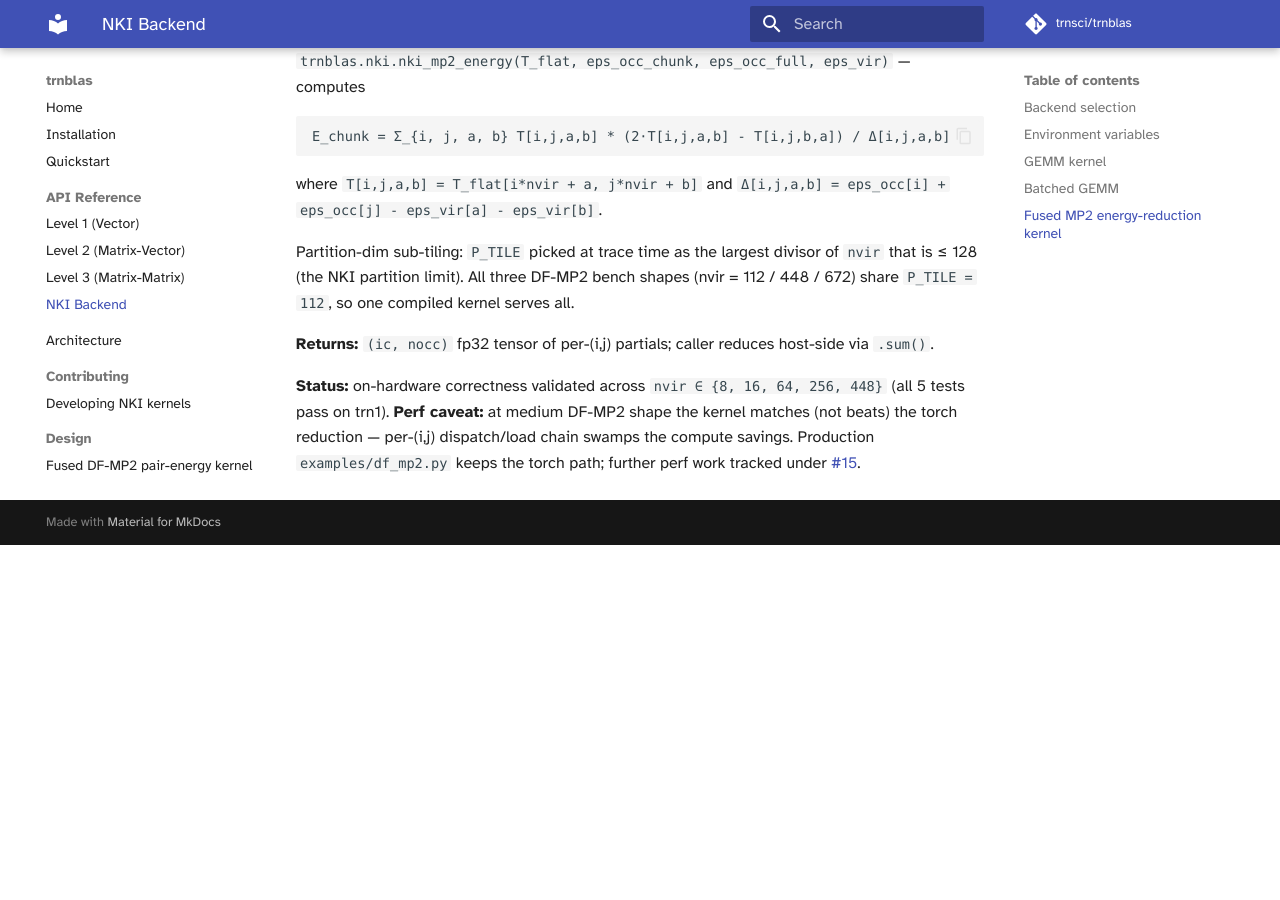
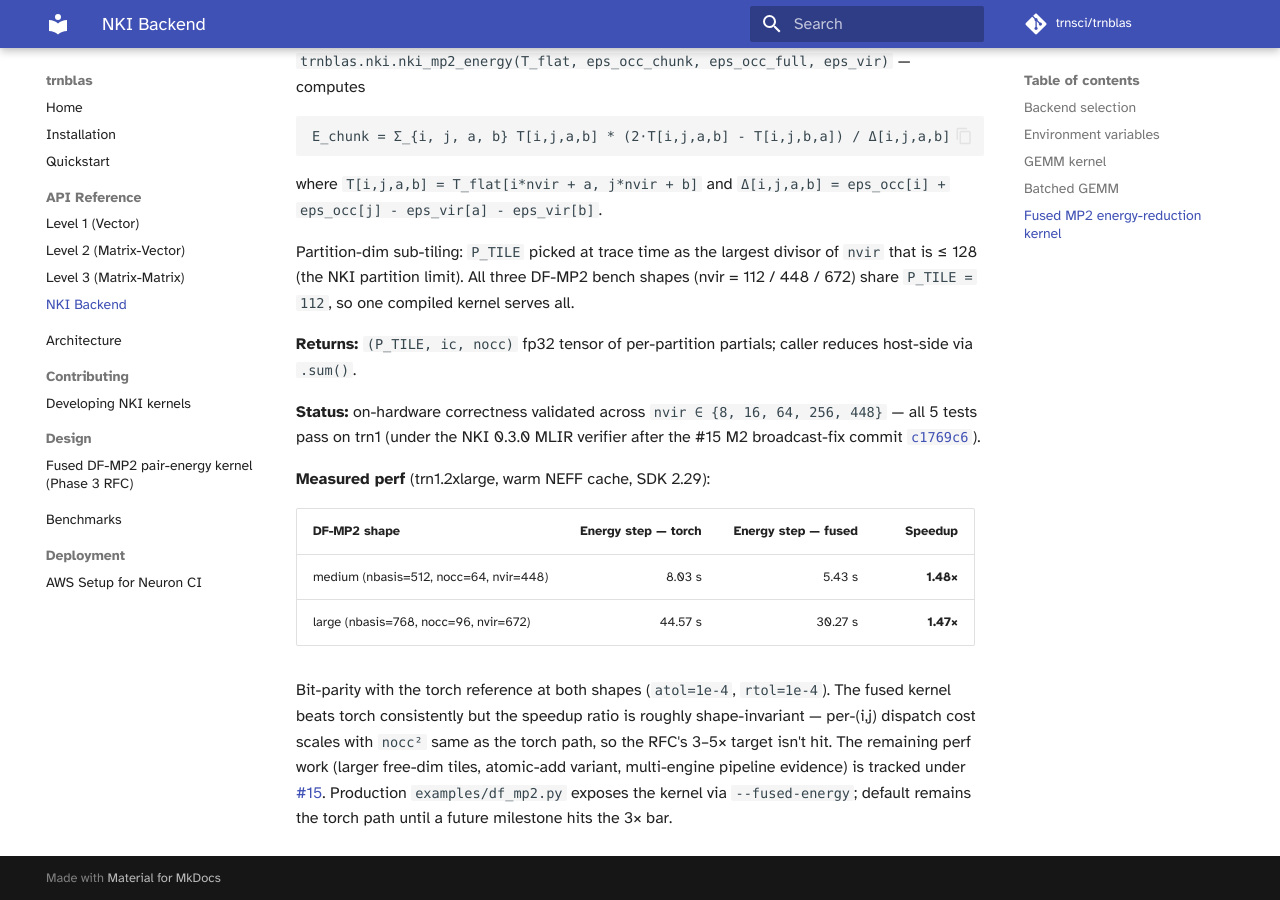
Before and after one commit to trnsci/trnblas, an MkDocs documentation site: the page built from docs/api/nki.md, in a window 1280 px wide and 900 px high, scrolled down 1424 px. Built offline with MkDocs 1.6.1 and Material for MkDocs 9.7.7, drawn with Linux system fonts in a browser that asks for light colours; some web fonts are replaced; comment, search, counter and statistics services are not loaded; before the commit the page ends 1969 px from its top, so only the background shows below that.

Commit message:
#15 M2.2: measured perf (1.48×) + --fused-energy flag + bench script (#30)
* examples(df_mp2): add --fused-energy flag for #15 M2 perf comparison

Threads an opt-in toggle through _energy_reduction / df_mp2_energy /
bench / demo so the DF-MP2 driver can route the per-chunk
(T * (2T - T.T) / denom).sum() step through trnblas.nki.nki_mp2_energy
instead of the inline torch expression.

Default behavior unchanged — the torch path still runs without the
flag, matching the prior comment at line 62. The flag is for
A/B perf measurements on trn1 at medium/large shapes. If the fused
kernel beats torch by the target ratios (#15 M2.2), the default
flips in a follow-up.

* scripts: add --compare to run_df_mp2_bench.sh for A/B torch vs fused

* scripts: fix quote-nesting in --compare (single quotes closed outer bash -c)

* scripts: tolerate 'stopping' state in run_df_mp2_bench.sh for back-to-back runs

* docs(#15): record measured M2 perf + flip RFC to Shipped

Phase D of the #15 M2 plan. Threads the bench numbers from today's
trn1 runs into every place that carried the stale "currently matches
torch" framing:

- docs/api/nki.md: measured perf table (medium 1.48×, large 1.47×);
  output layout note updated to (P_TILE, IC, NOCC); broadcast-fix
  commit referenced.
- docs/design/fused_df_mp2_energy_kernel.md: Status = "Shipped (M2.1)"
  with the measured numbers + the honest gap to the RFC's 3-5×
  target (per-(i,j) launch cost scales with nocc² same as torch, so
  the ratio is shape-invariant).
- CHANGELOG.md [Unreleased]: two entries — M2.1a correctness fix
  (broadcast rewrite) and M2.2 measured perf; --fused-energy flag;
  --compare bench script.
- examples/df_mp2.py: replace the stale "matches torch" comment with
  the actual 1.48x number + rationale for keeping torch the default.

```diff
--- a/docs/api/nki.md
+++ b/docs/api/nki.md
@@ -62,12 +62,27 @@
 DF-MP2 bench shapes (nvir = 112 / 448 / 672) share `P_TILE = 112`, so
 one compiled kernel serves all.
 
-**Returns:** `(ic, nocc)` fp32 tensor of per-(i,j) partials; caller
-reduces host-side via `.sum()`.
+**Returns:** `(P_TILE, ic, nocc)` fp32 tensor of per-partition partials;
+caller reduces host-side via `.sum()`.
 
 **Status:** on-hardware correctness validated across
-`nvir ∈ {8, 16, 64, 256, 448}` (all 5 tests pass on trn1). **Perf
-caveat:** at medium DF-MP2 shape the kernel matches (not beats) the
-torch reduction — per-(i,j) dispatch/load chain swamps the compute
-savings. Production `examples/df_mp2.py` keeps the torch path;
-further perf work tracked under [#15](https://github.com/trnsci/trnblas/issues/15).
+`nvir ∈ {8, 16, 64, 256, 448}` — all 5 tests pass on trn1 (under the
+NKI 0.3.0 MLIR verifier after the #15 M2 broadcast-fix commit
+[`c1769c6`](https://github.com/trnsci/trnblas/commit/c1769c6)).
+
+**Measured perf** (trn1.2xlarge, warm NEFF cache, SDK 2.29):
+
+| DF-MP2 shape | Energy step — torch | Energy step — fused | Speedup |
+|---|---:|---:|---:|
+| medium (nbasis=512, nocc=64, nvir=448) | 8.03 s | 5.43 s | **1.48×** |
+| large (nbasis=768, nocc=96, nvir=672) | 44.57 s | 30.27 s | **1.47×** |
+
+Bit-parity with the torch reference at both shapes (`atol=1e-4`,
+`rtol=1e-4`). The fused kernel beats torch consistently but the
+speedup ratio is roughly shape-invariant — per-(i,j) dispatch cost
+scales with `nocc²` same as the torch path, so the RFC's 3–5× target
+isn't hit. The remaining perf work (larger free-dim tiles, atomic-add
+variant, multi-engine pipeline evidence) is tracked under
+[#15](https://github.com/trnsci/trnblas/issues/15). Production
+`examples/df_mp2.py` exposes the kernel via `--fused-energy`; default
+remains the torch path until a future milestone hits the 3× bar.
```
Also changed, not shown: CHANGELOG.md (+28 -0 lines), docs/design/fused_df_mp2_energy_kernel.md (+25 -1 lines), 2 other files.
